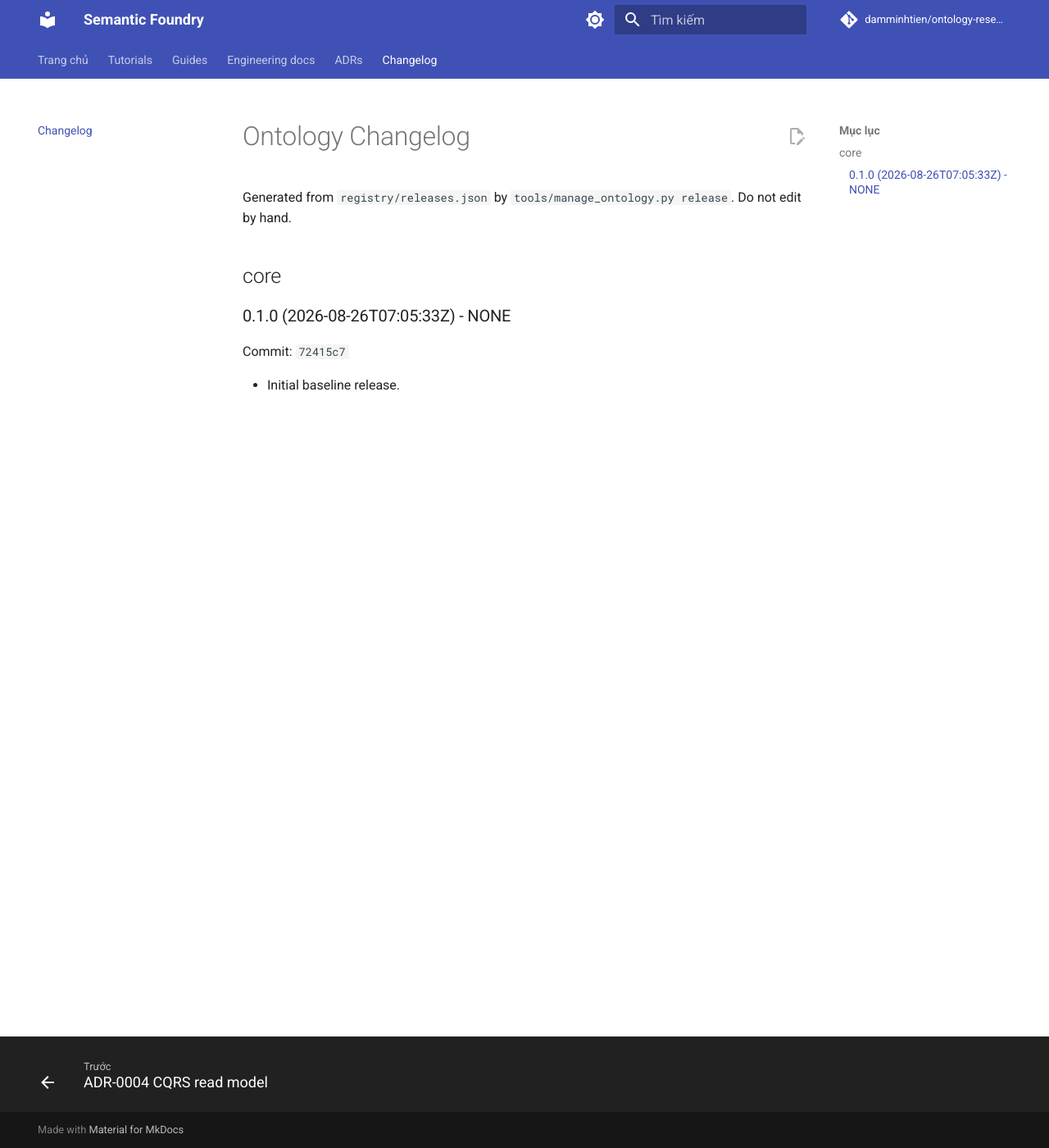
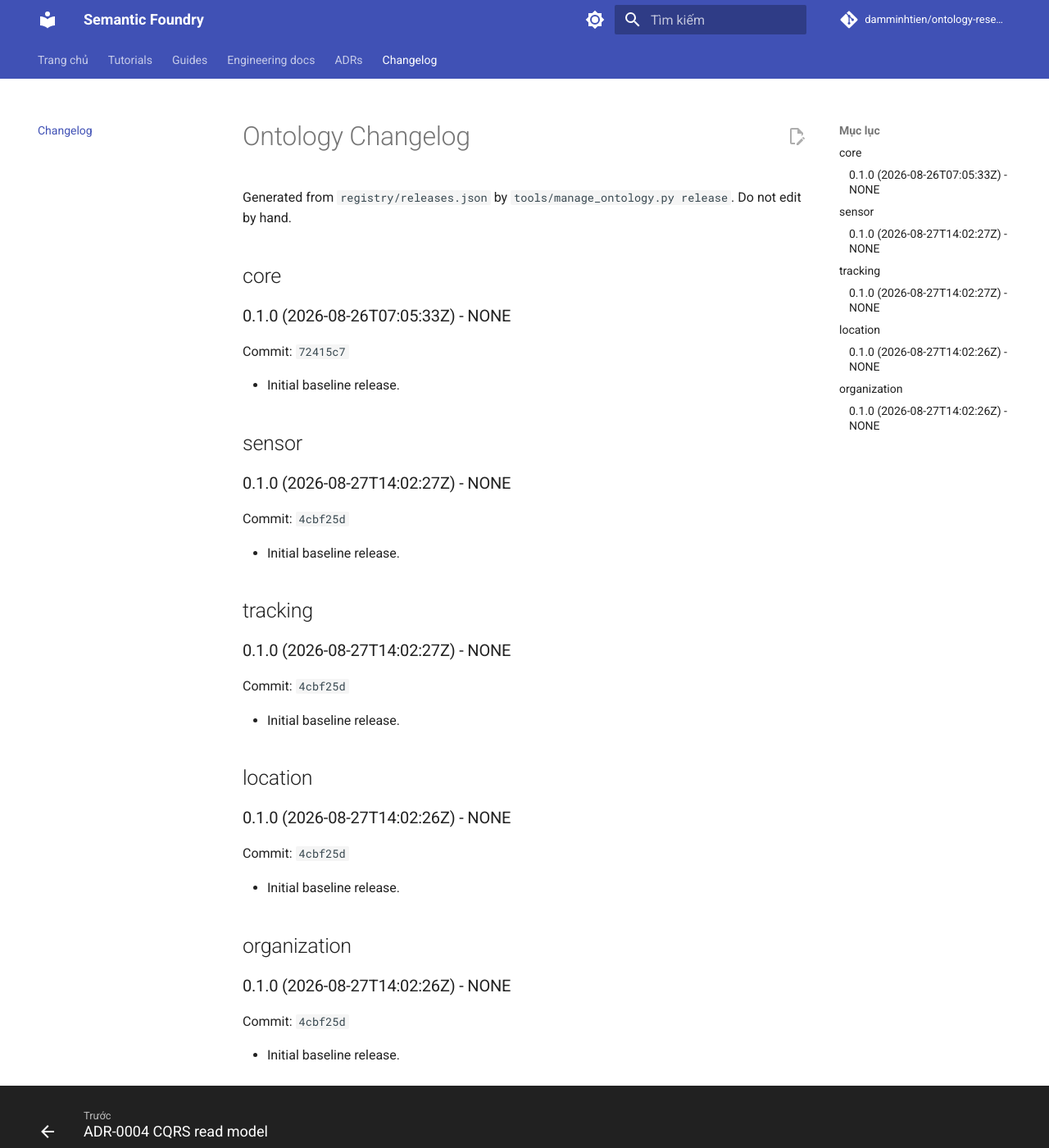
Before and after one commit to damminhtien/ontology-research, an MkDocs documentation site: the page built from docs/CHANGELOG.md, in a window 1280 px wide and 1400 px high. Shown: the whole window at 82% size. Built offline with MkDocs 1.6.1 and Material for MkDocs 9.7.7, drawn with Linux system fonts in a browser that asks for light colours; comment, search, counter and statistics services are not loaded.

Commit message:
chore(registry): record baselines for middle and domain modules

```diff
--- a/docs/CHANGELOG.md
+++ b/docs/CHANGELOG.md
@@ -9,3 +9,35 @@ Generated from `registry/releases.json` by `tools/manage_ontology.py release`. D
 Commit: `72415c7`
 
 - Initial baseline release.
+
+## sensor
+
+### 0.1.0 (2026-08-27T14:02:27Z) - NONE
+
+Commit: `4cbf25d`
+
+- Initial baseline release.
+
+## tracking
+
+### 0.1.0 (2026-08-27T14:02:27Z) - NONE
+
+Commit: `4cbf25d`
+
+- Initial baseline release.
+
+## location
+
+### 0.1.0 (2026-08-27T14:02:26Z) - NONE
+
+Commit: `4cbf25d`
+
+- Initial baseline release.
+
+## organization
+
+### 0.1.0 (2026-08-27T14:02:26Z) - NONE
+
+Commit: `4cbf25d`
+
+- Initial baseline release.
```
Also changed, not shown: roadmap.md (+7 -1 lines), 5 other files.
